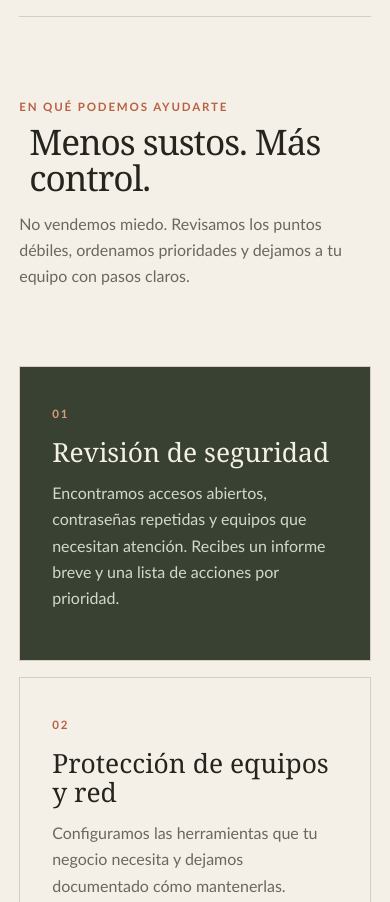
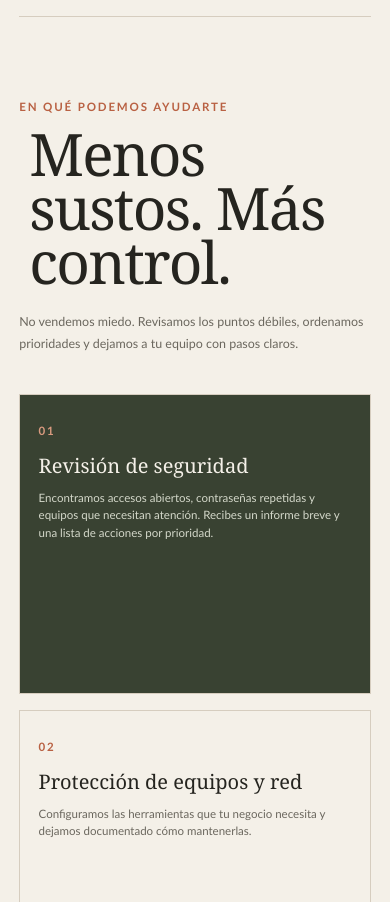
Before and after one commit to Onigp/proyecto_JC, a website: page index.html in a window 390 px wide. Shown: the part 1120-2022 px from the top of the page. Drawn offline with Linux system fonts and the light colour scheme.

Commit message:
Ajustar sección de servicios al diseño editorial
Co-authored-by: Copilot <223556219+Copilot@users.noreply.github.com>

```diff
--- a/public/assents/css/styles.css
+++ b/public/assents/css/styles.css
@@ -376,6 +376,140 @@ footer { max-width: 1180px; margin: 0 auto; padding: 1.5rem 2rem 2.5rem; border-
     #cotizar > form, #cotizar > #resultadoPresupuesto { margin-right: 1.2rem; margin-left: 1.2rem; }
 }
 
+/* Composición editorial de la sección de servicios */
+#servicios {
+    display: grid;
+    grid-template-columns: 235px minmax(0, 1fr);
+    column-gap: 1.5rem;
+    position: relative;
+    min-height: 650px;
+    padding-top: 5.5rem;
+    padding-bottom: 5.5rem;
+}
+
+#servicios .section-intro {
+    grid-column: 1;
+    position: static;
+    width: 235px;
+    margin: 0;
+}
+
+#servicios .section-intro h2 {
+    max-width: 210px;
+    font-size: clamp(2.7rem, 4.5vw, 4.2rem);
+    line-height: .92;
+    margin: .7rem 0 1.4rem;
+}
+
+#servicios .section-intro > p:last-child {
+    max-width: 195px;
+    font-size: .78rem;
+    line-height: 1.7;
+}
+
+#servicios .service-list {
+    grid-column: 2;
+    max-width: 720px;
+    width: 100%;
+    margin: 0;
+    display: grid;
+    grid-template-columns: repeat(3, minmax(0, 1fr));
+    gap: .9rem;
+    align-items: start;
+}
+
+#servicios article.service,
+#servicios .product-note {
+    padding: 1.3rem 1.15rem;
+}
+
+#servicios .service-tall {
+    min-height: 300px;
+}
+
+#servicios .service-offset {
+    margin-top: 2.8rem;
+    min-height: 260px;
+}
+
+#servicios .service-wide {
+    min-height: 260px;
+}
+
+#servicios article.service h3 {
+    font-size: 1.25rem;
+    line-height: 1.05;
+}
+
+#servicios article.service p {
+    font-size: .72rem;
+    line-height: 1.55;
+}
+
+#servicios .product-note {
+    grid-column: 2 / 4;
+    min-height: 185px;
+    margin-top: -1.8rem;
+    grid-template-columns: 1fr 1fr;
+    gap: 1.1rem;
+}
+
+#servicios .product-note p {
+    font-size: .9rem;
+    line-height: 1.55;
+}
+
+#servicios #cotizar {
+    grid-column: 1 / -1;
+    max-width: 100%;
+    margin-top: 3.5rem;
+}
+
+@media (max-width: 760px) {
+    #servicios {
+        display: block;
+        min-height: 0;
+        padding-top: 5rem;
+        padding-bottom: 5rem;
+    }
+
+    #servicios .section-intro {
+        position: static;
+        width: auto;
+        max-width: 520px;
+    }
+
+    #servicios .section-intro h2 {
+        max-width: 420px;
+        font-size: clamp(3rem, 15vw, 5rem);
+    }
+
+    #servicios .section-intro > p:last-child {
+        max-width: 390px;
+    }
+
+    #servicios .service-list {
+        max-width: none;
+        margin: 2.5rem 0 0;
+        display: block;
+    }
+
+    #servicios .service-offset,
+    #servicios .service-wide,
+    #servicios .product-note {
+        margin: 0 0 1rem;
+    }
+
+    #servicios .product-note {
+        display: grid;
+        grid-template-columns: 1fr;
+    }
+
+    #servicios #cotizar {
+        margin-top: 4rem;
+    }
+}
+
 .catalog-section { padding: 7rem 0; border-top: 1px solid var(--line); }
 .catalog-grid { display: grid; grid-template-columns: repeat(3, 1fr); gap: 1rem; margin-top: 3.5rem; }
 .catalog-card { min-height: 250px; display: flex; flex-direction: column; padding: 1.7rem; border: 1px solid var(--line); background: transparent; }
```
